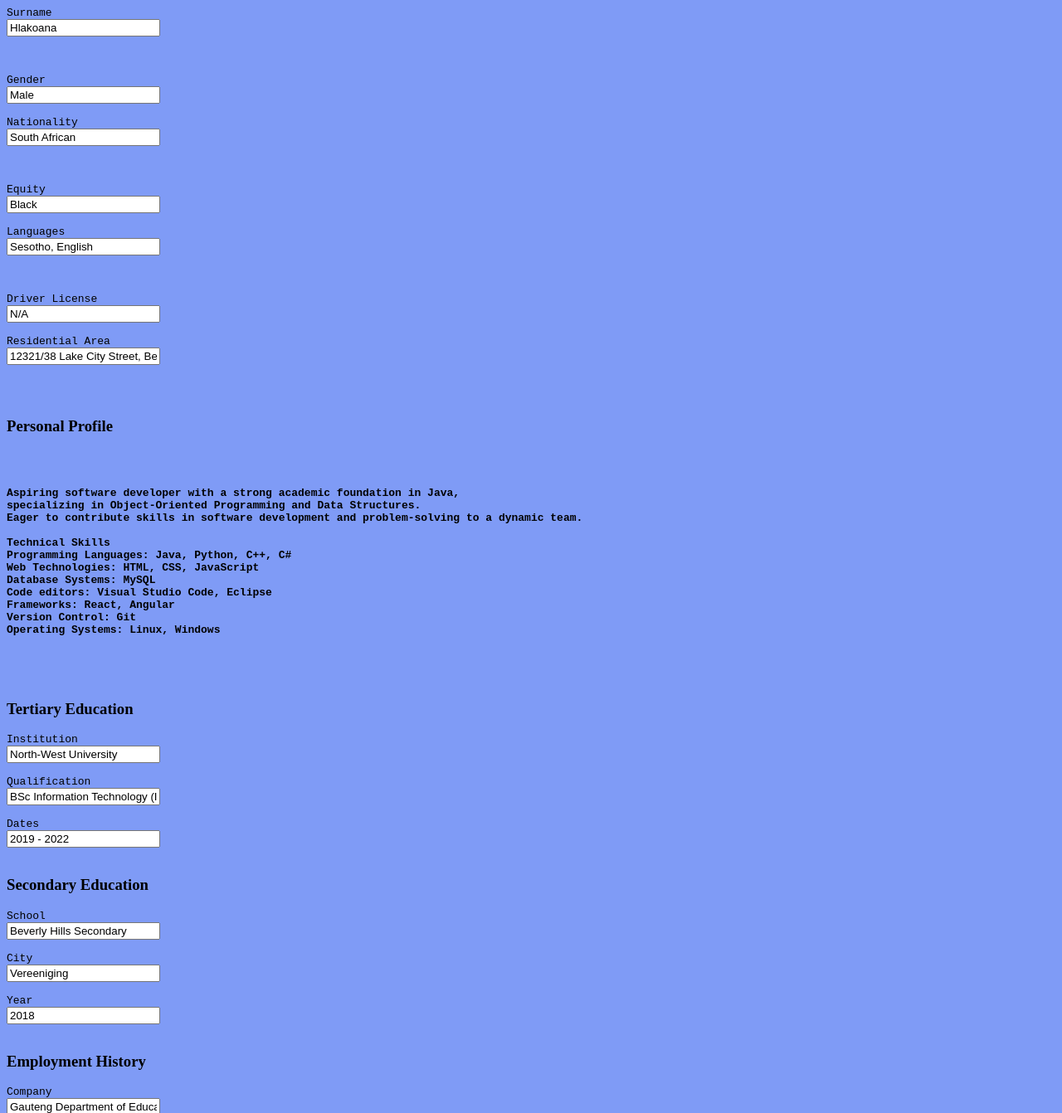
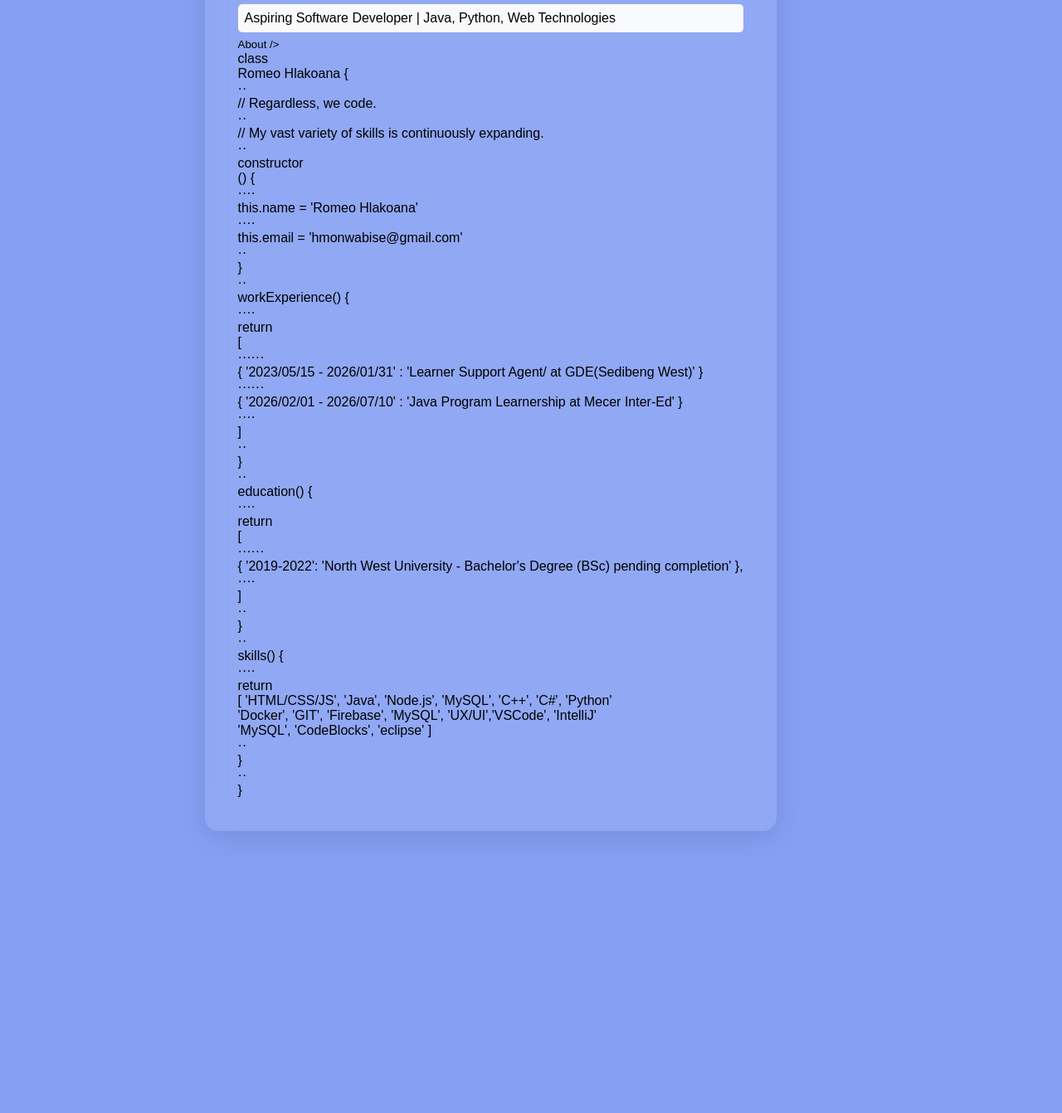
Before and after one commit to SAGEROMEO/Romeo-Hlakoana-Portfolio-Webpage, a plain HTML site: page cv.html in a window 1280 px wide. Shown: the part 151-1493 px from the top of the page at 83% size. After the commit the page ends 1153 px from the top, so only its background shows below. Drawn offline with Linux system fonts and the light colour scheme; files that its build step writes are made by us from their sources.

Commit message:
updated cv page

```diff
--- a/cv.html
+++ b/cv.html
@@ -4,133 +4,102 @@
   <meta charset="UTF-8" />
   <meta name="viewport" content="width=device-width, initial-scale=1.0" />
   <title>CV of Romeo Monwabise Hlakoana</title>
-        <link rel="stylesheet" href="style.css" />
+  <link rel="stylesheet" href="css/styles.css">
+
 </head>
-    <body class="body" style="background-color: #698af5d9;">
+<body>
   <section class="container">
-            <h2>Profile of Romeo Monwabise Hlakoana</h2>
+    <header>
+      <div>
+        <h2>Romeo Monwabise Hlakoana</h2>
+        <p>Aspiring Software Developer | Java, Python, Web Technologies</p>
+      </div>
+    </header>
 
-            <form id="candidateForm">
-                <h3>Personal Details</h3>
-                <section class="grid">
-                    <pre>
-<label>Name</label>
-<input type="text" id="name" value="Romeo Monwabise" />
+    <div class="row align-self-top w-100 align-items-start justify-content-center">
+  <div class="pt-0 offseted col-sm-9 col-md-9 offset-sm-2 col-10 offset-1">
+    <div class="timeline alt"></div>
+    <small class="section-title bullet-title alt">About /></small>
+    <div class="mt-3">
+      <div class="code-wrp">
+        <div data-line-nr="01" class="code-l">
+          <div class="methods">class</div> <span class="propname">Romeo Hlakoana</span> {
+        </div>
+        <div data-line-nr="02" class="code-l">
+          <div class="dot">··</div><div class="comment">// Regardless, we code.</div>
+        </div>
+        <div data-line-nr="03" class="code-l">
+          <div class="dot">··</div><div class="comment">// My vast variety of skills is continuously expanding.</div>
+        </div>
+        <div data-line-nr="04" class="code-l">
+          <div class="dot">··</div><div class="methods">constructor</div>() {
+        </div>
+        <div data-line-nr="05" class="code-l">
+          <div class="dot">····</div><span class="scope">this</span>.<span class="prop2">name</span> <span class="scope"> =</span> <span class="string">'Romeo Hlakoana'</span>
+        </div>
+        <div data-line-nr="07" class="code-l">
+          <div class="dot">····</div><span class="scope">this</span>.<span class="prop2">email</span> <span class="scope"> =</span> <span class="string">'hmonwabise@gmail.com'</span>
+        </div>
+        <div data-line-nr="08" class="code-l">
+          <div class="dot">··</div>}
+        </div>
+        <div data-line-nr="09" class="code-l">
+          <div class="dot">··</div><span class="propname">workExperience</span>() {
+        </div>
+        <div data-line-nr="10" class="code-l">
+          <div class="dot">····</div><div class="methods">return</div> [
+        </div>
+        <div data-line-nr="11" class="code-l">
+          <div class="dot">······</div>{ <span class="string">'2023/05/15 - 2026/01/31'</span> : <span class="string"> 'Learner Support Agent/ at GDE(Sedibeng West)'</span> }
+        </div>
+        <div data-line-nr="12" class="code-l">
+          <div class="dot">······</div>{ <span class="string">'2026/02/01 - 2026/07/10'</span> :<span class="string"> 'Java Program Learnership at Mecer Inter-Ed'</span> }
+        </div>
 
-<label>Surname</label>
-<input type="text" id="surname" value="Hlakoana" />
-<br />
+        <div data-line-nr="16" class="code-l">
+          <div class="dot">····</div>]
+        </div>
+        <div data-line-nr="17" class="code-l">
+          <div class="dot">··</div>}
+        </div>
+        <div data-line-nr="18" class="code-l">
+          <div class="dot">··</div><span class="propname">education</span>() {
+        </div>
+        <div data-line-nr="19" class="code-l">
+          <div class="dot">····</div><div class="methods">return</div> [
+        </div>
+        <div data-line-nr="20" class="code-l">
+          <div class="dot">······</div>{ <span class="string">'2019-2022'</span>:<span class="string"> 'North West University - Bachelor's Degree (BSc) pending completion'</span> },
+        </div>
 
-<label>Gender</label>
-<input type="text" id="gender" value="Male" />
-
-<label>Nationality</label>
-<input type="text" id="nationality" value="South African" />
-<br />
-
-<label>Equity</label>
-<input type="text" id="equity" value="Black" />
-
-<label>Languages</label>
-<input type="text" id="languages" value="Sesotho, English" />
-<br />
-
-<label>Driver License</label>
-<input type="text" id="license" value="N/A" />
-
-<label>Residential Area</label>
-<input type="text" id="address" value="12321/38 Lake City Street, Beverly Hills, Evaton West, 1984" />
-<br />
-                    </pre>
+        <div data-line-nr="22" class="code-l">
+          <div class="dot">····</div>]
+        </div>
+        <div data-line-nr="23" class="code-l">
+          <div class="dot">··</div>}
+        </div>
+        <div data-line-nr="24" class="code-l">
+          <div class="dot">··</div><span class="propname">skills</span>() {
+        </div>
+        <div data-line-nr="25" class="code-l">
+          <div class="dot">····</div><div class="methods">return</div> [ <span class="string">'HTML/CSS/JS', 'Java', 'Node.js', 'MySQL', 'C++', 'C#', 'Python' <br>
+            'Docker', 'GIT', 'Firebase', 'MySQL', 'UX/UI','VSCode', 'IntelliJ' <br>
+            'MySQL', 'CodeBlocks', 'eclipse' </span> ]
+        </div>
+        <div data-line-nr="26" class="code-l">
+          <div class="dot">··</div>}
+        </div>
+        <div data-line-nr="27" class="code-l">
+          <div class="dot">··</div>}
+        </div>
+      </div>
+    </div>
+  </div>
+</div>
   </section>
 
-                <h3>Personal Profile</h3>
-                <pre>
-<strong>
-<p class="my-paragraph">
-Aspiring software developer with a strong academic foundation in Java,
-specializing in Object-Oriented Programming and Data Structures.
-Eager to contribute skills in software development and problem-solving to a dynamic team.
-
-Technical Skills
-Programming Languages: Java, Python, C++, C#
-Web Technologies: HTML, CSS, JavaScript
-Database Systems: MySQL
-Code editors: Visual Studio Code, Eclipse
-Frameworks: React, Angular
-Version Control: Git
-Operating Systems: Linux, Windows
-</p>
-</strong>
-                </pre>
-
-                <h3>Tertiary Education</h3>
-                <section class="grid">
-                    <pre>
-<label>Institution</label>
-<input type="text" value="North-West University" />
-
-<label>Qualification</label>
-<input type="text" value="BSc Information Technology (In Progress)" /><br />
-<label>Dates</label>
-<input type="text" value="2019 - 2022" />
-                    </pre>
-                </section>
-
-                <h3>Secondary Education</h3>
-                <section class="grid">
-                    <pre>
-<label>School</label>
-<input type="text" value="Beverly Hills Secondary" />
-
-<label>City</label>
-<input type="text" value="Vereeniging" />
-
-<label>Year</label>
-<input type="text" value="2018" />
-                    </pre>
-                </section>
-
-                <h3>Employment History</h3>
-                <section class="grid">
-                    <pre>
-<label>Company</label>
-<input type="text" value="Gauteng Department of Education" />
-
-<label>Position</label>
-<input type="text" value="Learner Support Agent" />
-
-<label>Period</label>
-<input type="text" value="2023-05-15 to 2026-01-30" />
-                    </pre>
-                </section>
-
-                <h3>Roles and Responsibilities</h3>
-                <strong>
-<p>
-<pre>
-<ul>
-<li>Organize awareness campaigns.</li>
-<li>Refer orphaned and vulnerable children to relevant stakeholders.</li>
-</ul>
-</pre>
-</p>
-</strong>
-                <br />
-            </form>
-        </section>
-
-        <footer class="footer">
-            <a
-                type="button"
-                onclick="downloadData()"
-                href="C:\Users\hmonw\Documents\Developer Portfolio Website romeo\Developer Portfolio Website\Document\Romeo_MIE Candidate_Template_Example Layout.docx"
-                target="_blank"
-            >
-                Download CV
-            </a>
+  <footer>
+    <a href="Document/romeo cv_temR1.docx" target="_blank">Download CV</a>
   </footer>
-
-        <script src="script.js"></script>
 </body>
 </html>
```
Lines whose indentation alone changed are shown as unchanged.
